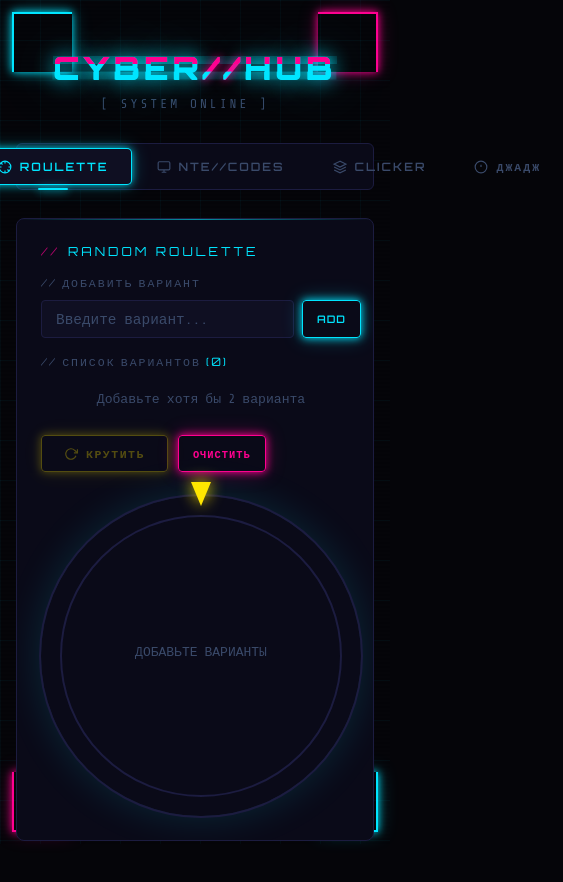
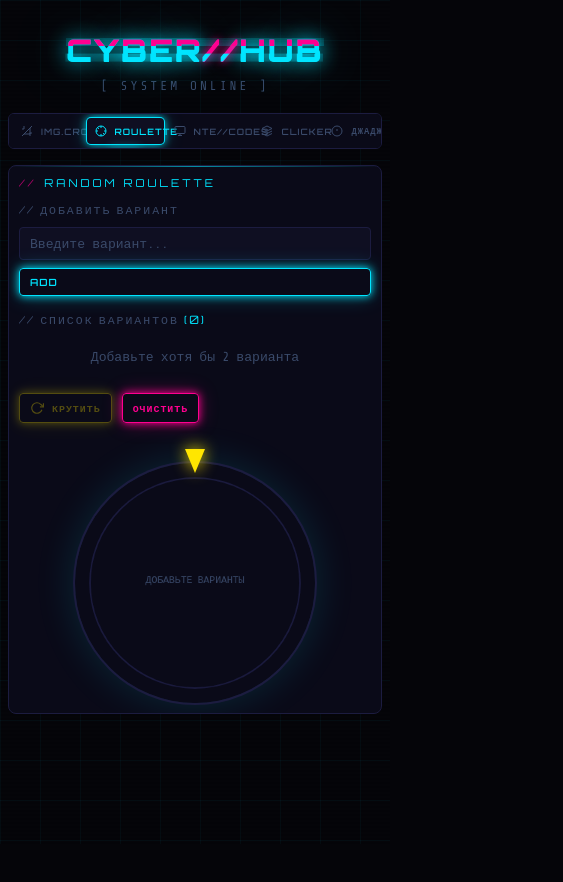
Before and after one commit to wayswfover-cpu/image-cropper, a website: page index.html in a window 390 px wide. Both pictures are taken after a click on the button "ROULETTE". Shown: the whole page, 563 px wide, since content can reach past the window. After the commit the page ends 844 px from the top, so only its background shows below. Drawn offline with nearby package versions, Linux system fonts and the light colour scheme.

Commit message:
Fix index.html mobile/iOS: viewport meta, safe-area, responsive tabs, cards, roulette, codes, crop, touch fixes

```diff
--- a/index.html
+++ b/index.html
@@ -2,7 +2,9 @@
 <html lang="ru">
 <head>
 <meta charset="UTF-8"/>
-<meta name="viewport" content="width=device-width,initial-scale=1.0"/>
+<meta name="viewport" content="width=device-width,initial-scale=1.0,maximum-scale=1.0,user-scalable=no,viewport-fit=cover"/>
+<meta name="apple-mobile-web-app-capable" content="yes"/>
+<meta name="mobile-web-app-capable" content="yes"/>
 <title>CYBER//HUB</title>
 <link href="https://fonts.googleapis.com/css2?family=Orbitron:wght@400;600;700;900&family=Share+Tech+Mono&display=swap" rel="stylesheet"/>
 <style>
@@ -208,6 +210,75 @@ header{text-align:center;padding:20px 0 32px}
 ::-webkit-scrollbar-track{background:var(--bg)}
 ::-webkit-scrollbar-thumb{background:var(--border);border-radius:3px}
 ::-webkit-scrollbar-thumb:hover{background:var(--muted)}
+
+/* ===================== MOBILE / iOS ===================== */
+html{scroll-behavior:smooth;-webkit-text-size-adjust:100%}
+body{
+  font-family:var(--font-mono);
+  background:var(--bg);
+  color:var(--text);
+  min-height:100vh;
+  min-height:100dvh;
+  overflow-x:hidden;
+  position:relative;
+  padding-bottom:env(safe-area-inset-bottom);
+  -webkit-tap-highlight-color:transparent;
+  -webkit-touch-callout:none;
+  -webkit-user-select:none;
+  user-select:none;
+}
+
+#app{padding-bottom:env(safe-area-inset-bottom)}
+
+/* tabs scroll on mobile */
+.tab-nav{overflow-x:auto;scrollbar-width:none;-webkit-overflow-scrolling:touch}
+.tab-nav::-webkit-scrollbar{display:none}
+.tab-btn{min-width:fit-content;white-space:nowrap}
+
+/* responsive grid fixes */
+.codes-grid{grid-template-columns:repeat(auto-fill,minmax(240px,1fr))!important}
+
+@media(max-width:600px){
+  .corner{display:none!important}
+  header{padding:14px 0 20px!important}
+  .logo{font-size:clamp(1.4rem,8vw,2rem)!important;letter-spacing:2px!important}
+  #app{padding:16px 8px 60px!important}
+  .tab-nav{margin-bottom:16px!important;padding:4px!important;gap:2px!important}
+  .tab-btn{font-size:.6rem!important;padding:8px 12px!important;letter-spacing:1px!important;min-width:0}
+  .tab-btn svg{width:12px!important;height:12px!important}
+  .card{padding:14px!important;margin-bottom:0!important}
+  .card-title{font-size:.68rem!important;margin-bottom:12px!important}
+  .upload-zone{padding:28px 16px!important}
+  #upload-zone svg{width:36px!important;height:36px!important}
+  #upload-zone h2{font-size:.85rem!important}
+  #upload-zone p{font-size:.72rem!important}
+  .btn{font-size:.65rem!important;padding:8px 14px!important;letter-spacing:1px!important}
+  .input-field{font-size:.82rem!important;padding:8px 10px!important}
+  .hint{padding:8px 12px!important;font-size:.72rem!important;margin-bottom:14px!important}
+  .toolbar{gap:6px!important;margin-bottom:14px!important}
+  .codes-header{flex-direction:column!important;align-items:flex-start!important;gap:8px!important}
+  .codes-grid{grid-template-columns:1fr!important;gap:10px!important}
+  .code-card{padding:12px!important}
+  .code-card-code{font-size:.88rem!important}
+  .code-card-reward{font-size:.72rem!important;margin-bottom:10px!important}
+  #roulette-canvas{width:240px!important;height:240px!important}
+  .roulette-canvas-wrap{margin-top:16px!important}
+  #info-bar{flex-direction:column;align-items:center;gap:4px!important;font-size:.7rem!important}
+  .item-chip{padding:6px 10px!important;font-size:.78rem!important}
+  #items-list{max-height:180px!important}
+  .item-input-row{flex-direction:column}
+  .item-input-row .btn{width:100%}
+  .btn-cyan,.btn-magenta,.btn-yellow,.btn-green{font-size:.62rem!important;padding:7px 10px!important}
+  .modal-card{padding:16px!important}
+  .modal-title{font-size:.72rem!important}
+}
+
+@media(max-width:400px){
+  .tab-btn{font-size:.55rem!important;padding:7px 8px!important}
+  .tab-btn span{display:none}
+  .card{padding:10px!important}
+  #upload-zone{padding:20px 12px!important}
+}
 </style>
 </head>
 <body>
```
